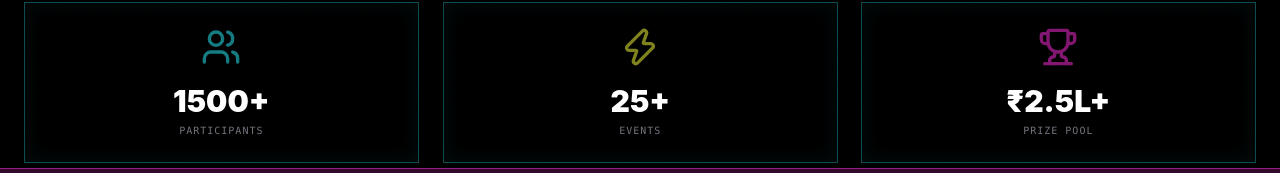
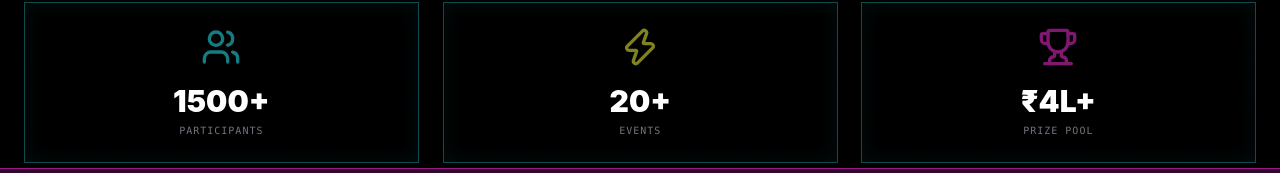
Before and after one commit to atreyakamat/techurja2k26, a Next.js app: page /archives/2025 in a window 1280 px wide. Shown: the part 588-761 px from the top of the page. Built offline with nearby package versions, Linux system fonts and the light colour scheme.

Commit message:
chore: update Techurja 2025 archive stats

```diff
--- a/src/app/archives/2025/page.tsx
+++ b/src/app/archives/2025/page.tsx
@@ -17,8 +17,8 @@ export default function Archives2025() {
 
   const stats = [
     { label: "PARTICIPANTS", value: "1500+", icon: Users, color: "text-cyan-electric" },
-    { label: "EVENTS", value: "25+", icon: Zap, color: "text-yellow-nuclear" },
-    { label: "PRIZE POOL", value: "₹2.5L+", icon: Trophy, color: "text-magenta-cyber" },
+    { label: "EVENTS", value: "20+", icon: Zap, color: "text-yellow-nuclear" },
+    { label: "PRIZE POOL", value: "₹4L+", icon: Trophy, color: "text-magenta-cyber" },
   ];
 
   return (
```
